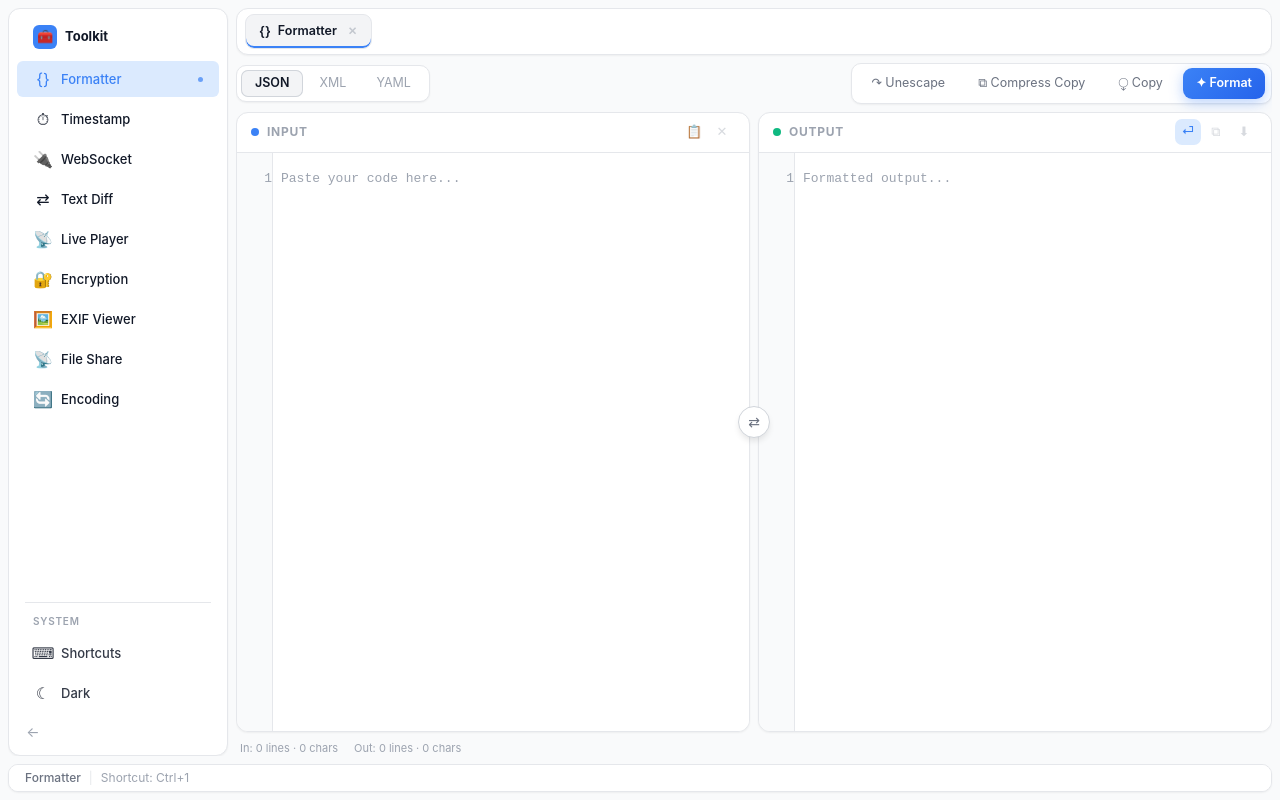
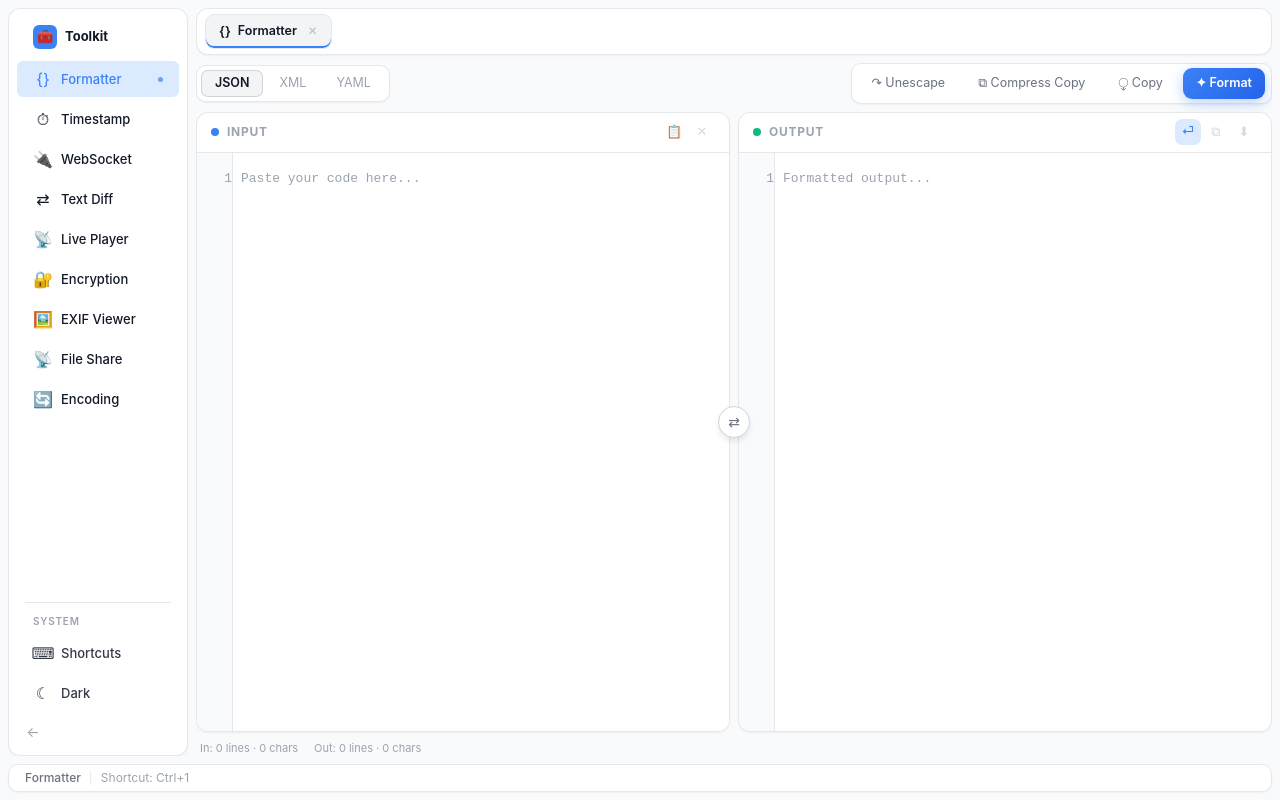
Before and after one commit to 5faith/toolkit-desktop, a Vue app: page /#/formatter in a window 1280 px wide. Built offline with nearby package versions, Linux system fonts and the light colour scheme.

Commit message:
style(shell): narrow sidebar from 220px to 180px

```diff
--- a/src/shared/styles/variables.css
+++ b/src/shared/styles/variables.css
@@ -30,7 +30,7 @@
   --spacing-xl: 32px;
   --font-mono: 'JetBrains Mono', 'Fira Code', 'Cascadia Code', monospace;
   --font-sans: -apple-system, BlinkMacSystemFont, 'Segoe UI', Roboto, sans-serif;
-  --sidebar-width: 220px;
+  --sidebar-width: 180px;
   --sidebar-collapsed-width: 56px;
   --tabbar-height: 40px;
   --statusbar-height: 28px;
```
